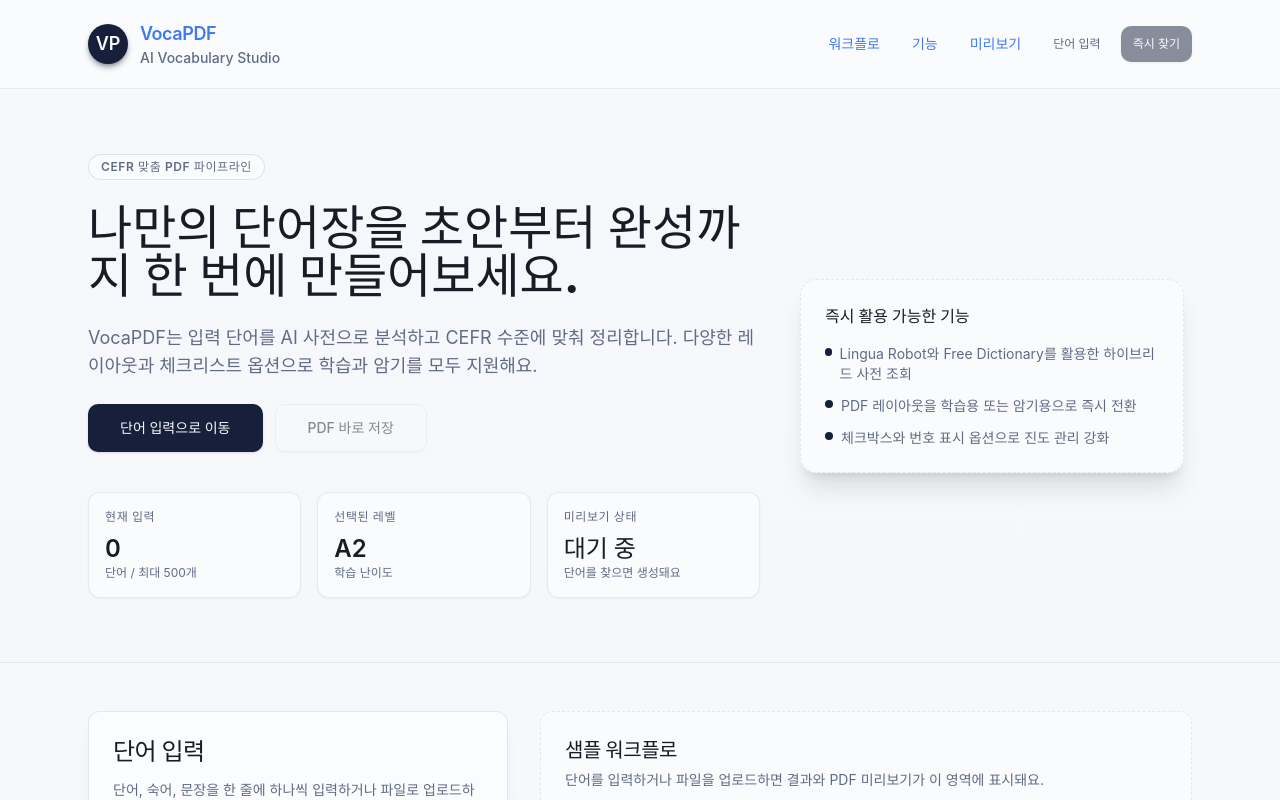
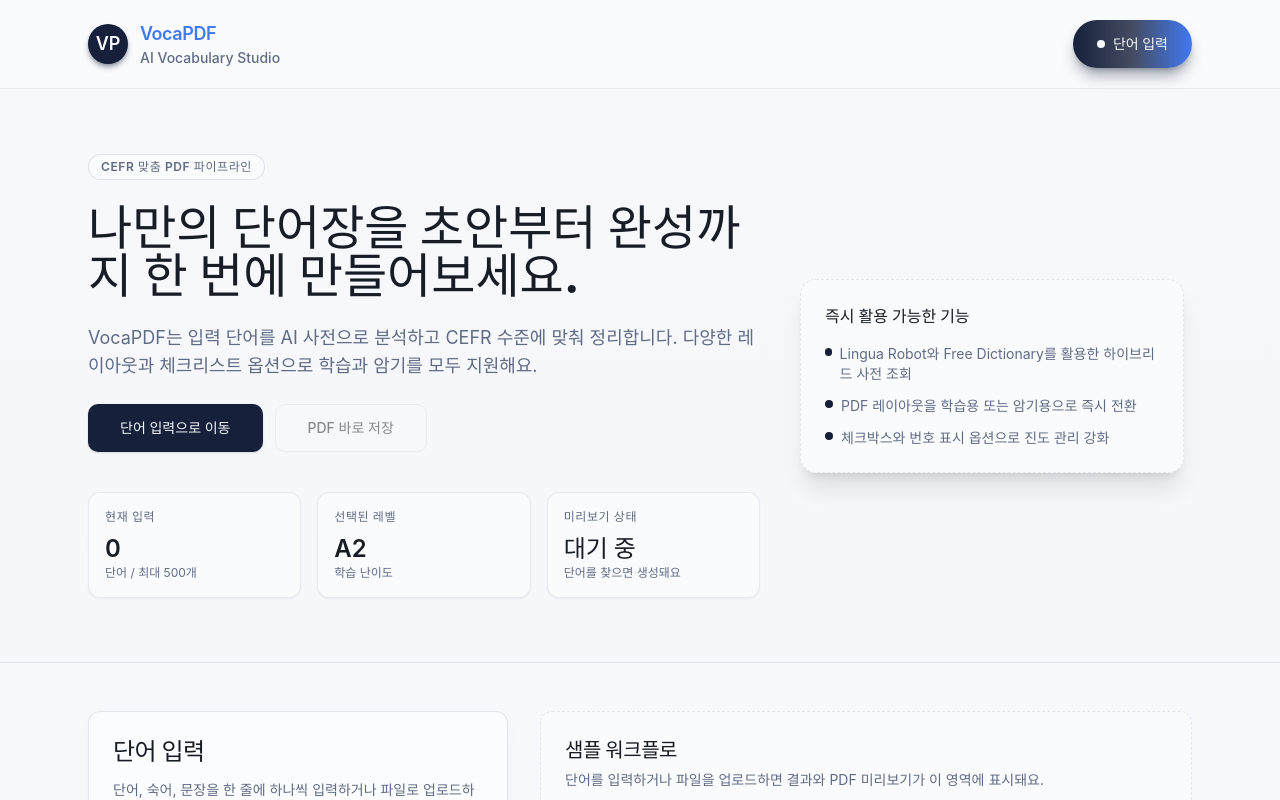
Before and after one commit to bibi-is-typing/vocapdf, a React (Vite) app in the folder frontend/: page / in a window 1280 px wide. Shown: the top 800 px of the page. Built offline with nearby package versions, Linux system fonts and the light colour scheme.

Commit message:
Adjust header navigation
cgen-26ab9322d8d54933876494a3d3183ea1

```diff
--- a/frontend/src/App.jsx
+++ b/frontend/src/App.jsx
@@ -49,7 +49,7 @@ function App() {
     try {
       setLoading(true);
       setError(null);
-      setProgress('파일을 불러오는 중이에요');
+      setProgress('파일��� 불러오는 중이에요');
 
       const result = await uploadFile(file);
       setWords(result.data.words.join('\n'));
@@ -133,20 +133,14 @@ function App() {
               <span className="text-xs text-muted-foreground md:text-sm">AI Vocabulary Studio</span>
             </div>
           </a>
-          <nav className="flex flex-wrap items-center justify-end gap-2 text-sm font-medium text-muted-foreground">
-            <a href="#workflow" className="rounded-md px-3 py-2 transition hover:bg-secondary/70 hover:text-foreground">워크플로</a>
-            <a href="#features" className="rounded-md px-3 py-2 transition hover:bg-secondary/70 hover:text-foreground">기능</a>
-            <a href="#preview" className="rounded-md px-3 py-2 transition hover:bg-secondary/70 hover:text-foreground">미리보기</a>
+          <nav className="flex flex-wrap items-center justify-end gap-3">
             <Button
-              variant="ghost"
-              size="sm"
+              size="lg"
               onClick={() => wordInputRef.current?.focus()}
-              className="hidden sm:inline-flex"
+              className="word-entry-cta inline-flex items-center gap-2 rounded-full bg-gradient-to-r from-primary via-primary/80 to-accent px-6 py-2 text-sm font-semibold text-primary-foreground shadow-lg shadow-primary/40 transition hover:from-primary/90 hover:via-primary hover:to-accent/90"
             >
-              단어 입력
-            </Button>
-            <Button size="sm" onClick={handleLookup} disabled={loading || !words.trim()}>
-              즉시 찾기
+              <span className="h-2 w-2 rounded-full bg-primary-foreground" />
+              <span>단어 입력</span>
             </Button>
           </nav>
         </div>
@@ -387,7 +381,7 @@ function App() {
                   <Card id="preview" className="border border-border/70 bg-card/90 shadow-xl">
                     <CardHeader>
                       <CardTitle className="text-xl font-semibold text-foreground">미리 보기</CardTitle>
-                      <CardDescription>PDF로 내보내기 전에 레이아웃을 확인하세요.</CardDescription>
+                      <CardDescription>PDF로 내보내�� 전에 레이아웃을 확인하세요.</CardDescription>
                     </CardHeader>
                     <CardContent className="pt-6">
                       <PDFPreview
```
